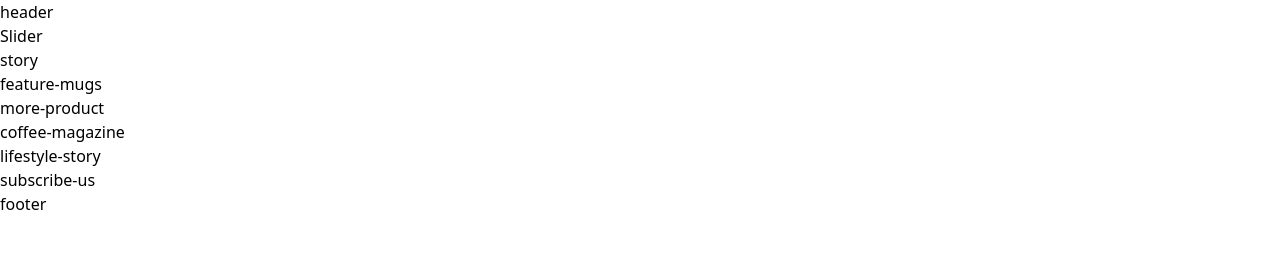
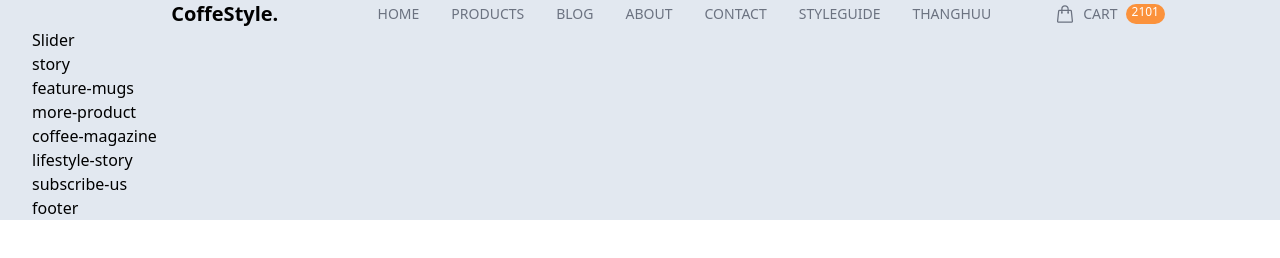
Before and after one commit to Koyatiisme/Tailwindcss_coffee, a website: page public/index.html in a window 1280 px wide. Drawn offline with nearby package versions, Linux system fonts and the light colour scheme; files that its build step writes are made by us from their sources.

Commit message:
Add header

```diff
--- a/public/index.html
+++ b/public/index.html
@@ -4,13 +4,53 @@
     <meta charset="UTF-8">
     <meta name="viewport" content="width=device-width, initial-scale=1.0">
     <title>ThangHuu</title>
-    <link href="output.css" rel="stylesheet">
+    <link href="output.css" type="text/css" rel="stylesheet">
 </head>
 <body>
     <div id="root">
-        <div class="content-wrapper">
-            <header>
-                header
+        <div class="content-wrapper max-w-screen-2xl text-base mx-auto px-8 bg-slate-200">
+            <header class="py6 mx-10">
+                <nav class="flex flex-row justify-between items-center">
+                    <div class="logo basis-2/6 text-center text-xl font-semibold cursor-pointer">
+                        CoffeStyle.
+                    </div>
+                    <ul class="basis-3/6 flex items-center justify-end gap-8 uppercase text-sm text-gray-500 font-medium">
+                        <li class="ht-top-menu-item">
+                            <a href="#" class="">Home</a>
+                        </li>
+                        <li class="ht-top-menu-item">
+                            <a href="#" class="">Products</a>
+                        </li>
+                        <li class="ht-top-menu-item">
+                            <a href="#" class="">Blog</a>
+                        </li>
+                        <li class="ht-top-menu-item">
+                            <a href="#" class="">About</a>
+                        </li>
+                        <li class="ht-top-menu-item">
+                            <a href="#" class="">Contact</a>
+                        </li>
+                        <li class="ht-top-menu-item">
+                            <a href="#" class="">StyleGuide</a>
+                        </li>
+                        <li class="ht-top-menu-item">
+                            <a href="#" class="">ThangHuu</a>
+                        </li>
+                    </ul> <!--End ul-->
+                    <ul class="basis-1/6 flex justify-start items-center ml-16 uppercase text-sm text-gray-500 font-medium">
+                        <li class="ht-top-menu-item">
+                            <a href="" class="flex">
+                                <svg xmlns="http://www.w3.org/2000/svg" fill="none" viewBox="0 0 24 24" stroke-width="1.5" stroke="currentColor" class="ht-icon">
+                                    <path stroke-linecap="round" stroke-linejoin="round" d="M15.75 10.5V6a3.75 3.75 0 1 0-7.5 0v4.5m11.356-1.993 1.263 12c.07.665-.45 1.243-1.119 1.243H4.25a1.125 1.125 0 0 1-1.12-1.243l1.264-12A1.125 1.125 0 0 1 5.513 7.5h12.974c.576 0 1.059.435 1.119 1.007ZM8.625 10.5a.375.375 0 1 1-.75 0 .375.375 0 0 1 .75 0Zm7.5 0a.375.375 0 1 1-.75 0 .375.375 0 0 1 .75 0Z" />
+                                  </svg>
+                                <span class="mx-2">
+                                    Cart
+                                </span>
+                                <span class="ht-badge-circle bg-orange-400 text-white">2101</span>
+                            </a>
+                        </li>
+                    </ul>
+                </nav>
             </header>
             <main>
                 <div class="slider">
--- a/src/input.css
+++ b/src/input.css
@@ -1,3 +1,16 @@
 @tailwind base;
 @tailwind components;
 @tailwind utilities;
+
+/*ht = huuthang*/
+.ht-top-menu-item {
+    @apply cursor-pointer py-1 hover:text-gray-800 relative after:absolute after:bottom-0 after:left-0 after:bg-light-coffee after:h-0.5 after:w-0 hover:after:w-full after:transition-all after:ease-in-out after:duration-300;
+}
+
+.ht-icon {
+    @apply w-5 h-5 inline-block;
+}
+
+.ht-badge-circle {
+    @apply text-xs text-center rounded-full px-1.5;
+}
--- a/tailwind.config.js
+++ b/tailwind.config.js
@@ -2,7 +2,11 @@
 module.exports = {
   content: ["./public/**/*.{html,js}"],
   theme: {
-    extend: {},
+    extend: {
+      colors:{
+        'light-coffee': '#C89F94'
+      }
+    },
   },
   plugins: [],
 }
```
Also changed, not shown: public/output.css (deleted), 1 other file.
